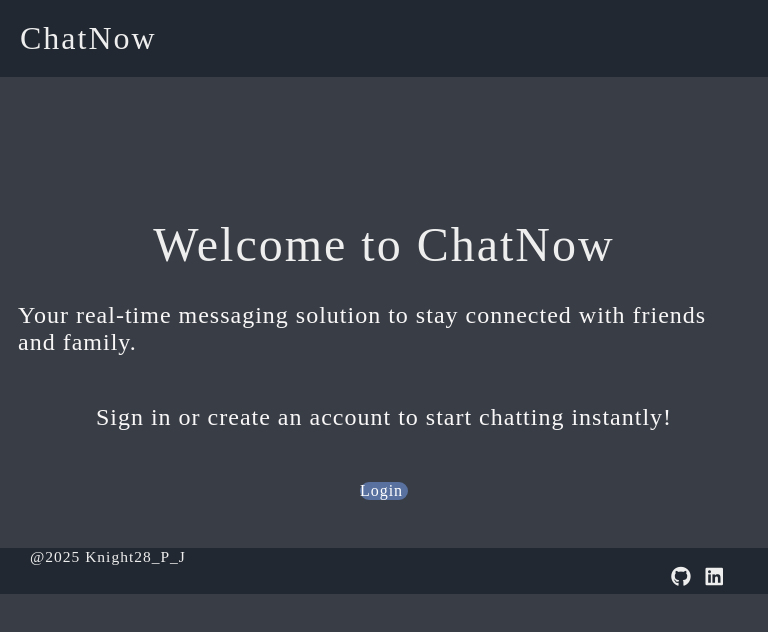
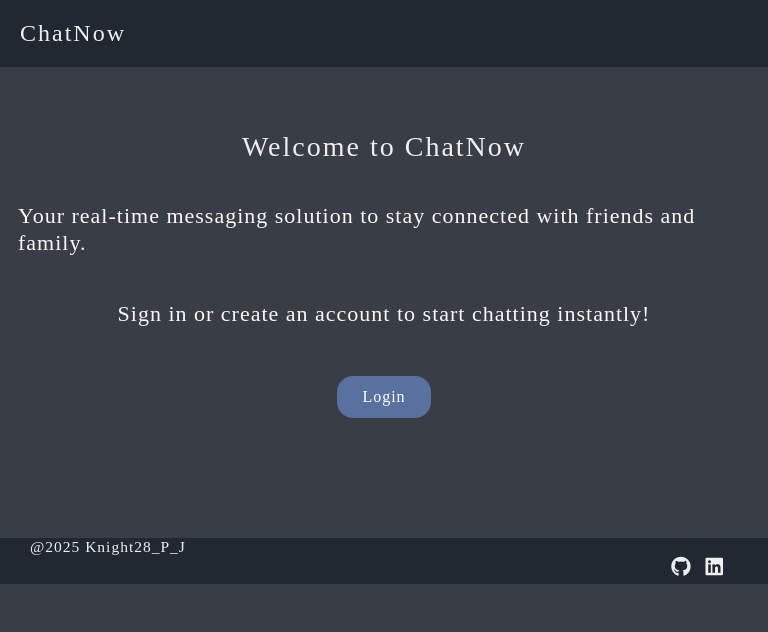
Before and after one commit to K28night/Firebase_Auth, a website with bundled scripts: page index.html in a window 768 px wide. Built offline with nearby package versions, Linux system fonts and the light colour scheme; files whose address does not match are found by name; a web font is replaced by a local one.

Commit message:
Add files via upload

```diff
--- a/index.css
+++ b/index.css
@@ -67,13 +67,16 @@ button:hover {
     background-color: #465e8a;
     transform: scale(1.05);
 }
-@media (min-width:768px) {
-  .btn{
-    padding:0;
-padding-right:5px;
+@media (min-width: 481px) and (max-width: 768px){
+.main h1{
+font-size: 24px;
+}
+  .wel h1{
+    font-size:28px;
+    margin-top: 3rem;
   }
-  .wel h1{
-    margin-top: 8.5rem;
+  .wel{
+    font-size: 22px;
   }
 }
 .content{
```
